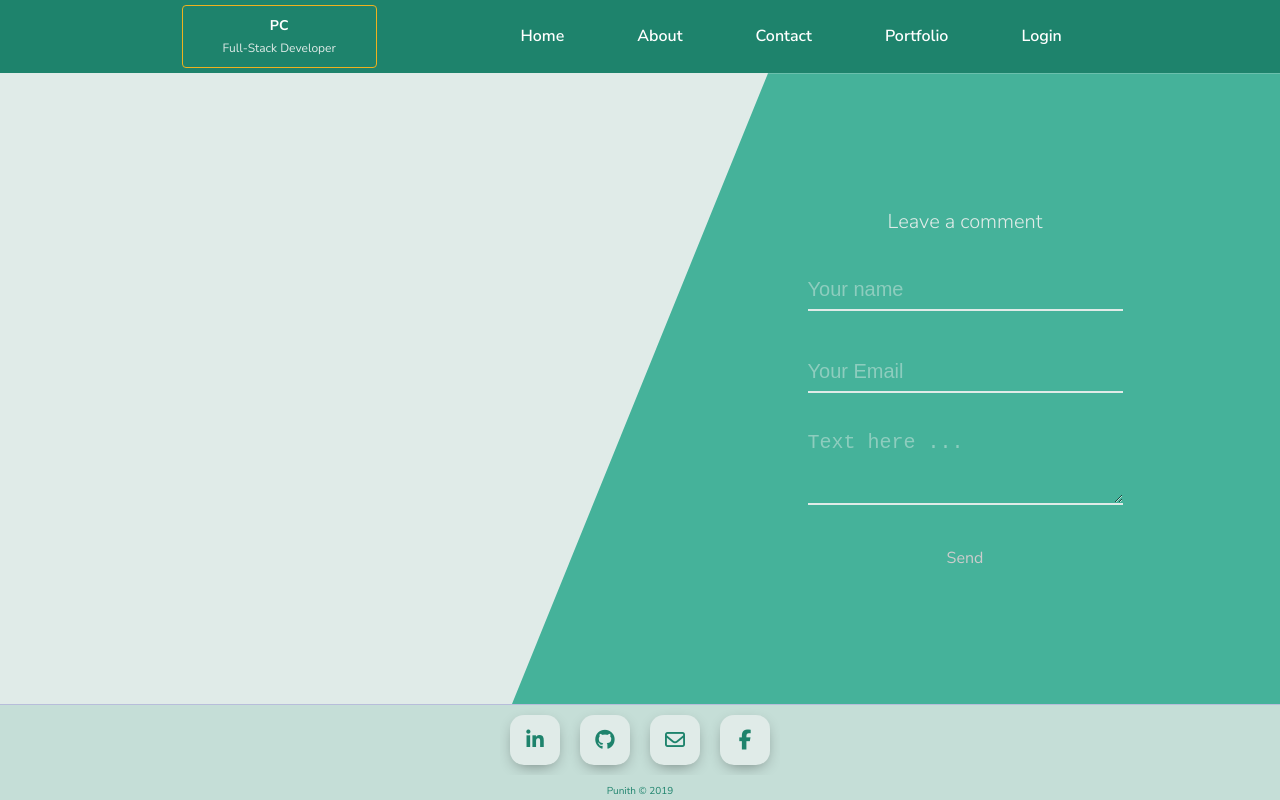
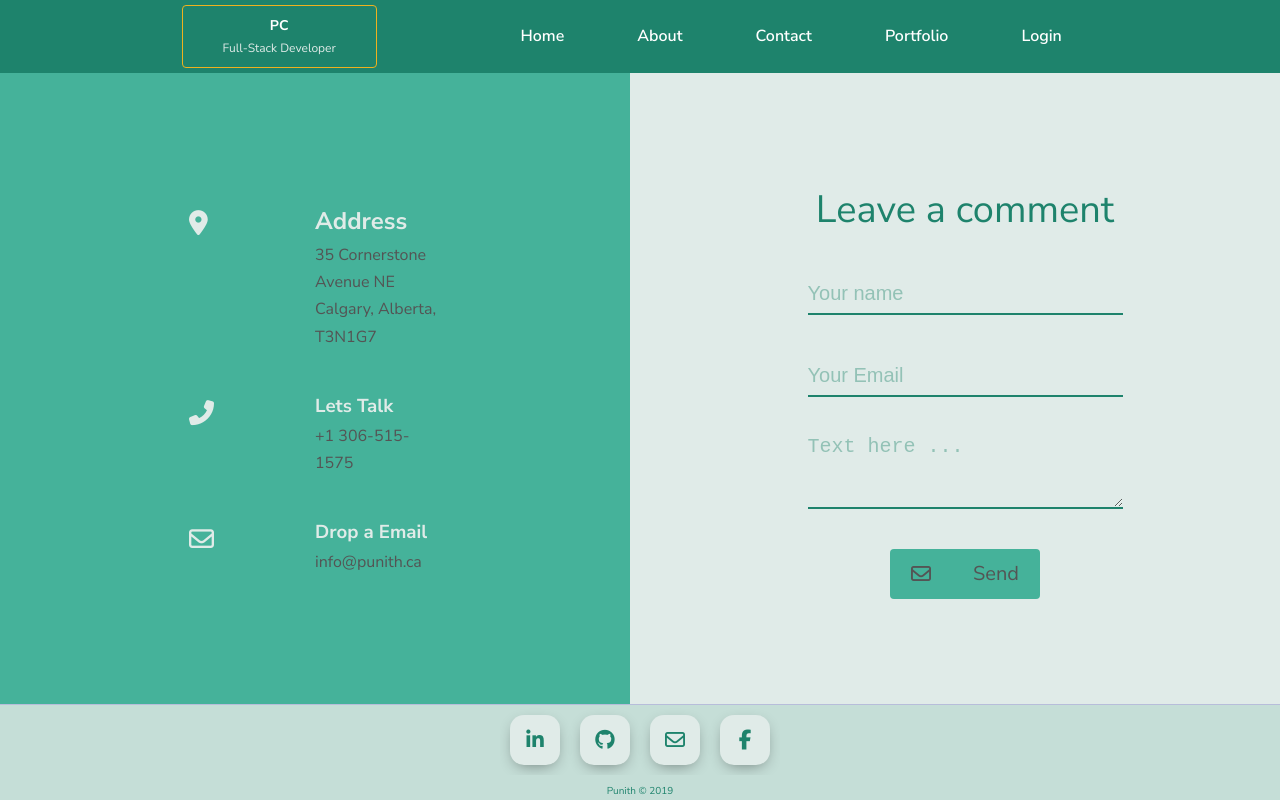
Before and after one commit to punith77/punithca_v1, a React (Create React App) app: page /contact in a window 1280 px wide. Built offline with nearby package versions, Linux system fonts and the light colour scheme.

Commit message:
refactored: changed login and contact view and added more details

```diff
--- a/src/components/Contact/index.js
+++ b/src/components/Contact/index.js
@@ -5,13 +5,42 @@ export default class Contact extends React.Component {
         return (
             <div className="section-form">
                 <div className="form-container">
-                    <div className="section1"></div>
-                    <div className="section2">
-                        <h4>Leave a comment</h4>
+                    <div className="form-left">
+                        <div className="form-left-content">
+                            <i class="fas fa-map-marker-alt"></i>
+                            <div>
+                                <h2>Address</h2>
+                                <p>35 Cornerstone Avenue NE <br />Calgary, Alberta, T3N1G7</p>
+                            </div>
+
+                        </div>
+                        <div className="form-left-content">
+                            <i class="fas fa-phone-alt"></i>
+                            <div>
+                                <h3>Lets Talk</h3>
+                                <p>+1 306-515-1575</p>
+                            </div>
+
+                        </div>
+                        <div className="form-left-content">
+                            <i class="far fa-envelope"></i>
+                            <div>
+                                <h3>Drop a Email</h3>
+                                <p>info@punith.ca</p>
+                            </div>
+
+                        </div>
+
+
+                    </div>
+                    <div className="form-right">
+                        <h2>Leave a comment</h2>
                         <input placeholder="Your name"></input>
                         <input placeholder="Your Email"></input>
                         <textarea placeholder="Text here ..."></textarea>
-                        <a href="#">Send</a>
+                        <div className="btn-container">
+                            <a href="#" className="btn"><i class="far fa-envelope"></i>Send</a>
+                        </div>
                     </div>
                 </div>
 
--- a/src/components/Login/index.js
+++ b/src/components/Login/index.js
@@ -5,15 +5,19 @@ export default class Login extends React.Component {
     render() {
         return (
             <div className="section-form">
-                <div className="form-container-login">
-                    <div className="section1">
-                        <h3>Log in</h3>
+                <div className="login-container">
+                    <div className="login-left">
+                        <h2>Log in</h2>
                         <input placeholder="Username"></input>
                         <input placeholder="Password"></input>
-                        <a href="#">Login</a>
+                        <div className="btn-container">
+                            <a href="#" className="btn"><i class="fas fa-sign-in-alt"></i>Log in</a>
+                        </div>
+
                     </div>
-                    <div className="section2">
-
+                    <div className="login-right">
+                        <h1>Admin Access Only</h1>
+                        <i class="fas fa-user-shield"></i>
                     </div>
                 </div>
 
--- a/src/scss/abstract/_variables.scss
+++ b/src/scss/abstract/_variables.scss
@@ -7,5 +7,5 @@ $primary-text: #e0ebe8;
 $primary-heading: #1e836c;
 $primary-para: #545454;
 
-$placholder-color:#e0ebe877;
+$placholder-color:#1e836b65;
 $navbar-border: rgb(239, 178, 30);
--- a/src/scss/components/_form.scss
+++ b/src/scss/components/_form.scss
@@ -3,16 +3,31 @@
 .form-container {
   height: 100%;
   width: 100%;
-  background: $secondary-color;
-  clip-path: polygon(60% 0, 100% 0, 100% 100%, 40% 100%);
   display: grid;
 grid-template-columns:  1fr 1fr;
 column-gap: 2rem;
 
 }
+.form-left{
+  background: $secondary-color;
+  display:flex;
+  justify-content: center;
+  align-items: center;
+  flex-direction: column;
+  width: 100%;
+}
+.form-left-content{
+display:grid;
+grid-template-columns: 1fr 1fr;
+width: 40%;
+margin: 2rem;
+i{
+  font-size: 2.5rem;
+  padding-top: 1rem;
+}
+}
 
-
-.section2 {
+.form-right {
 width: 100%;
 display:flex;
 flex-direction: column;
@@ -23,22 +38,22 @@ input {
   outline: none;
   border: 0;
   width: 50%;
-  color: $primary-text;
+  color: $secondary-color;
   font-size: 2rem;
   line-height: 4rem;
   background-color: transparent;
-  border-bottom:  2px solid $primary-text;
+  border-bottom:  2px solid $primary-color;
   margin: 2rem;
 }
 textarea{
   outline: none;
   border: 0;
   width: 50%;
-  color: $primary-text;
+  color: $secondary-color;
   font-size: 2rem;
   line-height: 4rem;
   background-color: transparent;
-  border-bottom:  2px solid $primary-text;
+  border-bottom:  2px solid $primary-color;
   margin: 1rem;
 }
 input::placeholder{
@@ -47,80 +62,41 @@ input::placeholder{
 textarea::placeholder{
   color: $placholder-color;
 }
-h4{
-  font-size: 2rem;
+h2{
+  font-size: 3.8rem;
   margin-bottom: 1rem;
-  font-weight: 200;
+  font-weight: 400;
+  color: $primary-heading;
 }
 a{
-  margin-top: 3rem;
-  color: #ccc;
+  // margin-top: 3rem;
+  color: $primary-para;
 }
 a:hover{
 
-  color: #fff;
+  color: $primary-text;
 }
 }
 
-
-.form-container-login {
-  height: 100%;
-  width: 100%;
+.btn-container{
+position: relative;
+width: 15rem;
+  height: 5rem;
   background: $secondary-color;
-  clip-path: polygon(0 0, 60% 0 , 40% 100%, 0% 100%);
-  display: grid;
-grid-template-columns:  1fr 1fr;
-column-gap: 2rem;
+  border-radius: 4px;
+  display: flex;
+  justify-content: center;
+  align-items: center;
+  margin-top: 3rem;
 
 }
+.btn {
+  width: 100%;
+  height: 100%;
+  display: flex;
+  justify-content: space-around;
+  align-items: center;
+  font-size: 2rem;
+  z-index: 4;
 
-
-.section1 {
-width: 100%;
-display:flex;
-flex-direction: column;
-justify-content: center;
-align-items: center;
-text-align: left;
-input {
-  outline: none;
-  border: 0;
-  width: 50%;
-  color: $primary-text;
-  font-size: 2rem;
-  line-height: 4rem;
-  background-color: transparent;
-  border-bottom:  2px solid $primary-text;
-  margin: 2rem;
 }
-textarea{
-  outline: none;
-  border: 0;
-  width: 50%;
-  color: $primary-text;
-  font-size: 2rem;
-  line-height: 4rem;
-  background-color: transparent;
-  border-bottom:  2px solid $primary-text;
-  margin: 1rem;
-}
-input::placeholder{
-  color: $placholder-color;
-}
-textarea::placeholder{
-  color: $placholder-color;
-}
-h4{
-  font-size: 2rem;
-  margin-bottom: 1rem;
-  font-weight: 200;
-}
-a{
-  margin-top: 3rem;
-  color: #ccc;
-}
-a:hover{
-
-  color: #fff;
-}
-}
--- /dev/null
+++ b/src/scss/components/_login.scss
@@ -0,0 +1,84 @@
+
+
+.login-container {
+    height: 100%;
+    width: 100%;
+    display: grid;
+  grid-template-columns:  1fr 1fr;
+  column-gap: 2rem;
+
+  }
+//   .login-left{
+//     background: $secondary-color;
+//     display:flex;
+//     justify-content: center;
+//     align-items: center;
+//     flex-direction: column;
+//     width: 100%;
+//   }
+//   .form-left-content{
+//   display:grid;
+//   grid-template-columns: 1fr 1fr;
+//   width: 40%;
+//   margin: 2rem;
+//   i{
+//     font-size: 2.5rem;
+//     padding-top: 1rem;
+//   }
+//   }
+
+  .login-left {
+  width: 100%;
+  display:flex;
+  flex-direction: column;
+  justify-content: center;
+  align-items: center;
+  text-align: left;
+
+  input {
+    outline: none;
+    border: 0;
+    width: 50%;
+    color: $secondary-color;
+    font-size: 2rem;
+    line-height: 4rem;
+    background-color: transparent;
+    border-bottom:  2px solid $primary-color;
+    margin: 2rem;
+  }
+
+  input::placeholder{
+    color: $placholder-color;
+  }
+  textarea::placeholder{
+    color: $placholder-color;
+  }
+  h2{
+    font-size: 3.8rem;
+    margin-bottom: 1rem;
+    font-weight: 400;
+    color: $primary-heading;
+  }
+  a{
+    // margin-top: 3rem;
+    color: $primary-para;
+  }
+  a:hover{
+
+    color: $primary-text;
+  }
+  }
+
+  .login-right{
+      background-color: $secondary-color;
+      display:flex;
+      flex-direction: column;
+      justify-content: center;
+      align-items: center;
+      font-size: 3rem;
+
+      i{
+          font-size: 30rem;
+          margin: 5rem 0;
+      }
+  }
--- a/src/scss/main.scss
+++ b/src/scss/main.scss
@@ -6,5 +6,7 @@
 @import './components/about';
 @import './components/projects';
 @import './components/form';
+@import './components/login';
+
 @import './components/card';
 @import './components/footer';
```
